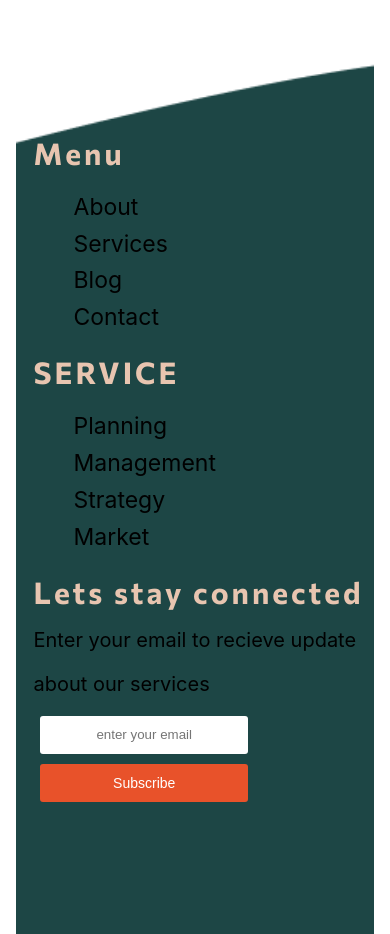
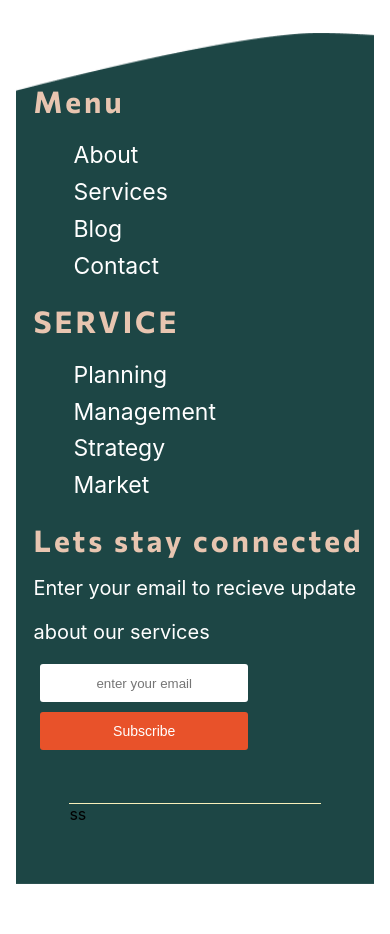
Before and after one commit to clint360/brain-buster-frontend, a React (Create React App) app: page / in a window 390 px wide. Shown: the part 5140-6074 px from the top of the page. After the commit the page ends 6044 px from the top, so only its background shows below. Built offline with nearby package versions, Linux system fonts and the light colour scheme.

Commit message:
edit footer height

```diff
--- a/src/core/components/Footer/footer.css
+++ b/src/core/components/Footer/footer.css
@@ -63,6 +63,7 @@
   line-height: 1.6;
   font-size: 23px;
   text-align: left;
+  color: white;
 }
 
 .footer__service h1 {
@@ -85,6 +86,7 @@
   line-height: 1.6;
   font-size: 23px;
   text-align: left;
+  color: white;
 }
 
 .footer__conected h1 {
@@ -100,6 +102,7 @@
 
 .footer__conected p {
   font-size: 20px;
+  color: white;
 }
 
 .footer_inputf input {
@@ -158,7 +161,7 @@
 @media (max-width: 400px) {
   .footer {
     width: 92%;
-    height: 160vh;
+    height: 110vh;
     display: flex;
     align-items: center;
     justify-content: center;
@@ -173,7 +176,7 @@
     align-items: center;
   }
   .footer__1container {
-    height: 81%;
+    height: 82%;
     padding-top: 3%;
     padding-left: 5%;
     padding-right: 2%;
```
